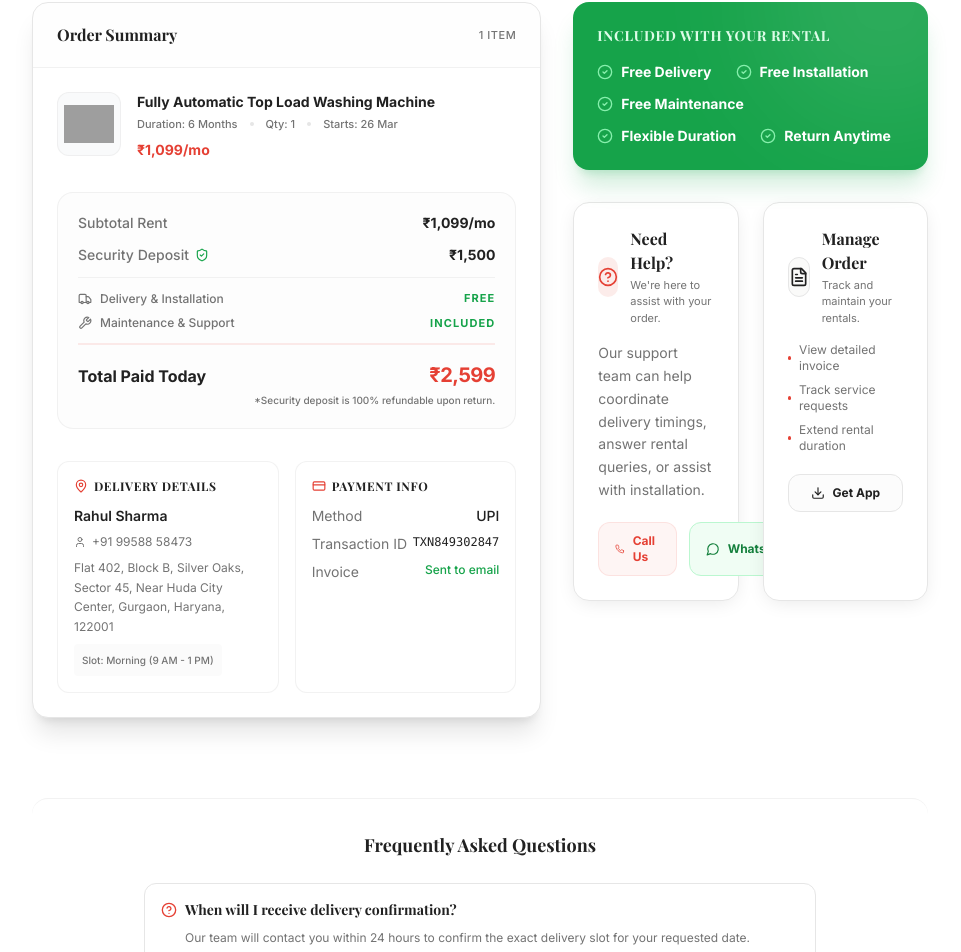
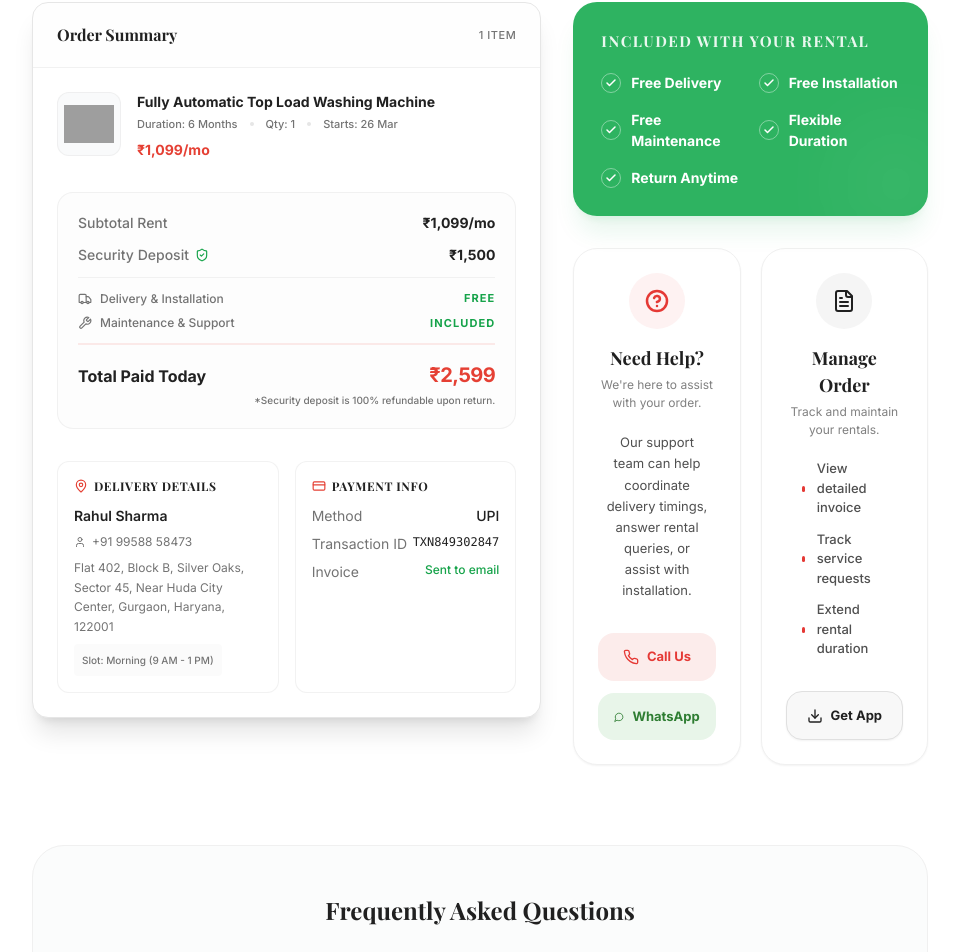
Before and after one commit to hardik2704/RentBasket_Website, a React (Vite) app: page /order-success in a window 1280 px wide. Shown: the part 1034-1986 px from the top of the page, without its empty margins (160-1121 px from the left). Built offline with nearby package versions, Linux system fonts and the light colour scheme; grey boxes are pictures that could not be loaded; a web font is replaced by a local one.

Commit message:
Final Deployment on Github

```diff
--- a/package.json
+++ b/package.json
@@ -12,7 +12,7 @@
     "test": "vitest run",
     "test:watch": "vitest",
     "predeploy": "npm run build",
-    "deploy": "gh-pages -d dist"
+    "deploy": "gh-pages -d dist -a"
   },
   "dependencies": {
     "@hookform/resolvers": "^3.10.0",
--- a/src/components/success/SuccessSupport.jsx
+++ b/src/components/success/SuccessSupport.jsx
@@ -1,13 +1,13 @@
-import { CheckCircle2, Phone, MessageCircle, HelpCircle, Download, FileText, ChevronRight } from "lucide-react";
+import { CheckCircle2, Phone, MessageCircle, HelpCircle, Download, FileText, ChevronRight, Check } from "lucide-react";
 import { Link } from "react-router-dom";
 
 export const IncludedBenefits = () => (
-  <div className="bg-green-600 rounded-2xl p-6 text-white shadow-xl shadow-green-600/20 mb-8 relative overflow-hidden">
+  <div className="bg-[#2EB361] rounded-[24px] p-7 text-white shadow-xl shadow-green-600/10 mb-8 relative overflow-hidden">
     <div className="relative z-10">
-      <h4 className="text-sm font-bold mb-4 uppercase tracking-wider text-green-100">
-        Included with your rental
+      <h4 className="text-[15px] font-bold mb-5 uppercase tracking-[0.1em] text-white/90">
+        INCLUDED WITH YOUR RENTAL
       </h4>
-      <div className="flex flex-wrap gap-x-6 gap-y-3">
+      <div className="grid grid-cols-2 gap-x-4 gap-y-4">
         {[
           "Free Delivery",
           "Free Installation",
@@ -15,64 +15,65 @@ export const IncludedBenefits = () => (
           "Flexible Duration",
           "Return Anytime",
         ].map((benefit) => (
-          <div key={benefit} className="flex items-center gap-2">
-            <CheckCircle2 className="w-4 h-4 text-green-300" />
-            <span className="text-sm font-bold text-white">{benefit}</span>
+          <div key={benefit} className="flex items-center gap-2.5">
+            <div className="w-5 h-5 rounded-full border border-white/40 flex items-center justify-center flex-shrink-0">
+               <Check className="w-3 h-3 text-white" strokeWidth={3} />
+            </div>
+            <span className="text-[14px] font-bold text-white">{benefit}</span>
           </div>
         ))}
       </div>
     </div>
-    <div className="absolute right-0 top-0 w-64 h-64 bg-white/10 rounded-full blur-3xl -translate-y-1/2 translate-x-1/3" />
+    {/* Subtle design element */}
+    <div className="absolute -right-8 -bottom-8 w-32 h-32 bg-white/5 rounded-full blur-2xl" />
   </div>
 );
 
 export const SuccessSupport = () => (
-  <div className="grid grid-cols-1 md:grid-cols-2 gap-6 mb-8">
+  <div className="grid grid-cols-1 sm:grid-cols-2 gap-5 mb-8">
     {/* Help / Support Block */}
-    <div className="bg-card border border-border rounded-2xl p-6 shadow-soft hover:shadow-md transition-shadow">
-      <div className="flex items-center gap-3 mb-4">
-        <div className="w-10 h-10 rounded-xl bg-primary/10 flex items-center justify-center text-primary">
-          <HelpCircle className="w-5 h-5" />
+    <div className="bg-white border border-[#F0F0F0] rounded-[24px] p-6 shadow-sm hover:shadow-md transition-all flex flex-col items-center text-center">
+      <div className="w-14 h-14 rounded-full bg-[#FEF2F2] flex items-center justify-center text-[#E53935] mb-4">
+        <HelpCircle className="w-6 h-6" strokeWidth={2.5} />
       </div>
-        <div>
-          <h4 className="text-base font-bold text-foreground">Need Help?</h4>
-          <p className="text-[11px] text-muted-foreground mt-0.5">We're here to assist with your order.</p>
-        </div>
-      </div>
-      <p className="text-sm text-muted-foreground mb-5 leading-relaxed">
+
+      <h4 className="text-[18px] font-bold text-[#202020]">Need Help?</h4>
+      <p className="text-[12px] text-[#808080] mt-1 mb-5">We're here to assist with your order.</p>
+
+      <p className="text-[13px] text-[#505050] mb-8 leading-relaxed px-2">
         Our support team can help coordinate delivery timings, answer rental queries, or assist with installation.
       </p>
-      <div className="flex flex-col sm:flex-row gap-3">
-        <a href="tel:+919958858473" className="flex-1 py-2.5 px-4 rounded-xl text-primary font-bold text-xs bg-primary/5 hover:bg-primary/10 transition-colors flex items-center justify-center gap-2 border border-primary/10">
-          <Phone className="w-3.5 h-3.5" /> Call Us
+
+      <div className="flex flex-col w-full gap-3 mt-auto">
+        <a href="tel:+919958858473" className="w-full py-3.5 px-4 rounded-2xl text-[#E53935] font-extrabold text-[13px] bg-[#FCECEB] transition-all hover:brightness-95 flex items-center justify-center gap-2">
+          <Phone className="w-4 h-4" /> Call Us
         </a>
-        <a href="https://wa.me/919958858473" target="_blank" rel="noopener noreferrer" className="flex-1 py-2.5 px-4 rounded-xl text-green-700 font-bold text-xs bg-green-50 hover:bg-green-100 transition-colors flex items-center justify-center gap-2 border border-green-200">
-          <MessageCircle className="w-3.5 h-3.5" /> WhatsApp
+        <a href="https://wa.me/919958858473" target="_blank" rel="noopener noreferrer" className="w-full py-3.5 px-4 rounded-2xl text-[#2E7D32] font-extrabold text-[13px] bg-[#E8F5E9] transition-all hover:brightness-95 flex items-center justify-center gap-2">
+          <MessageCircle className="w-4 h-4" /> WhatsApp
         </a>
       </div>
     </div>
 
     {/* App CTA / Manage Order */}
-    <div className="bg-card border border-border rounded-2xl p-6 shadow-soft hover:shadow-md transition-shadow">
-      <div className="flex items-center gap-3 mb-4">
-        <div className="w-10 h-10 rounded-xl bg-secondary/50 flex items-center justify-center text-foreground border border-border">
-          <FileText className="w-5 h-5" />
+    <div className="bg-white border border-[#F0F0F0] rounded-[24px] p-6 shadow-sm hover:shadow-md transition-all flex flex-col items-center text-center">
+      <div className="w-14 h-14 rounded-full bg-[#F5F5F5] flex items-center justify-center text-[#202020] mb-4">
+        <FileText className="w-6 h-6" />
       </div>
-        <div>
-          <h4 className="text-base font-bold text-foreground">Manage Order</h4>
-          <p className="text-[11px] text-muted-foreground mt-0.5">Track and maintain your rentals.</p>
-        </div>
-      </div>
-      <ul className="space-y-2 mb-5">
+
+      <h4 className="text-[18px] font-bold text-[#202020]">Manage Order</h4>
+      <p className="text-[12px] text-[#808080] mt-1 mb-5">Track and maintain your rentals.</p>
+
+      <ul className="w-full space-y-3 mb-8 px-4 text-left">
         {["View detailed invoice", "Track service requests", "Extend rental duration"].map((item, i) => (
-          <li key={i} className="text-xs text-muted-foreground flex items-center gap-2">
-            <span className="w-1 h-1 rounded-full bg-primary" /> {item}
+          <li key={i} className="text-[13px] text-[#505050] font-medium flex items-center gap-3">
+            <span className="w-1.5 h-1.5 rounded-full bg-[#E53935]" /> {item}
           </li>
         ))}
       </ul>
-      <div className="flex gap-3">
-        <button className="flex-1 py-2.5 px-4 rounded-xl text-foreground font-bold text-xs bg-secondary/30 hover:bg-secondary/60 transition-colors border border-border flex items-center justify-center gap-2">
-          <Download className="w-3.5 h-3.5" /> Get App
+
+      <div className="w-full mt-auto">
+        <button className="w-full py-3.5 px-4 rounded-2xl text-[#202020] font-extrabold text-[13px] bg-[#F8F8F8] border border-[#E0E0E0] shadow-sm transition-all hover:bg-white flex items-center justify-center gap-2">
+          <Download className="w-4 h-4" /> Get App
         </button>
       </div>
     </div>
@@ -80,21 +81,26 @@ export const SuccessSupport = () => (
 );
 
 export const SuccessFAQ = () => (
-  <div className="bg-background rounded-2xl py-8 mb-12 border-t border-border/50">
-    <h3 className="text-lg font-bold text-foreground text-center mb-6">Frequently Asked Questions</h3>
-    <div className="max-w-2xl mx-auto space-y-4">
+  <div className="bg-[#F8F9FA]/50 rounded-[32px] p-8 md:p-12 mb-12 border border-[#F0F0F0]">
+    <div className="max-w-3xl mx-auto">
+      <h3 className="text-2xl font-bold text-[#202020] text-center mb-10">Frequently Asked Questions</h3>
+      <div className="space-y-4">
         {[
           { q: "When will I receive delivery confirmation?", a: "Our team will contact you within 24 hours to confirm the exact delivery slot for your requested date." },
           { q: "Is the security deposit entirely refundable?", a: "Yes, 100% of your security deposit is refunded when the items are successfully returned at the end of your tenure." },
           { q: "How do I raise a service request?", a: "You can raise a free maintenance request directly via the RentBasket app or by calling our support line." }
         ].map((faq, i) => (
-        <div key={i} className="bg-card border border-border rounded-xl p-4">
-          <h4 className="text-sm font-bold text-foreground flex items-center gap-2">
-            <HelpCircle className="w-4 h-4 text-primary" /> {faq.q}
+          <div key={i} className="bg-white border border-[#F0F0F0] rounded-2xl p-6 shadow-sm hover:shadow-md transition-all">
+            <h4 className="text-base font-bold text-[#202020] flex items-center gap-3">
+              <div className="w-8 h-8 rounded-full bg-[#E53935]/5 flex items-center justify-center flex-shrink-0">
+                <HelpCircle className="w-4 h-4 text-[#E53935]" />
+              </div>
+              {faq.q}
             </h4>
-          <p className="text-xs text-muted-foreground mt-2 leading-relaxed ml-6">{faq.a}</p>
+            <p className="text-[13px] text-[#606060] mt-4 leading-relaxed ml-11">{faq.a}</p>
           </div>
         ))}
       </div>
     </div>
+  </div>
 );
```
Also changed, not shown: 5 other files (tests, documents, lock files or other folders). Lines whose indentation alone changed are shown as unchanged.
